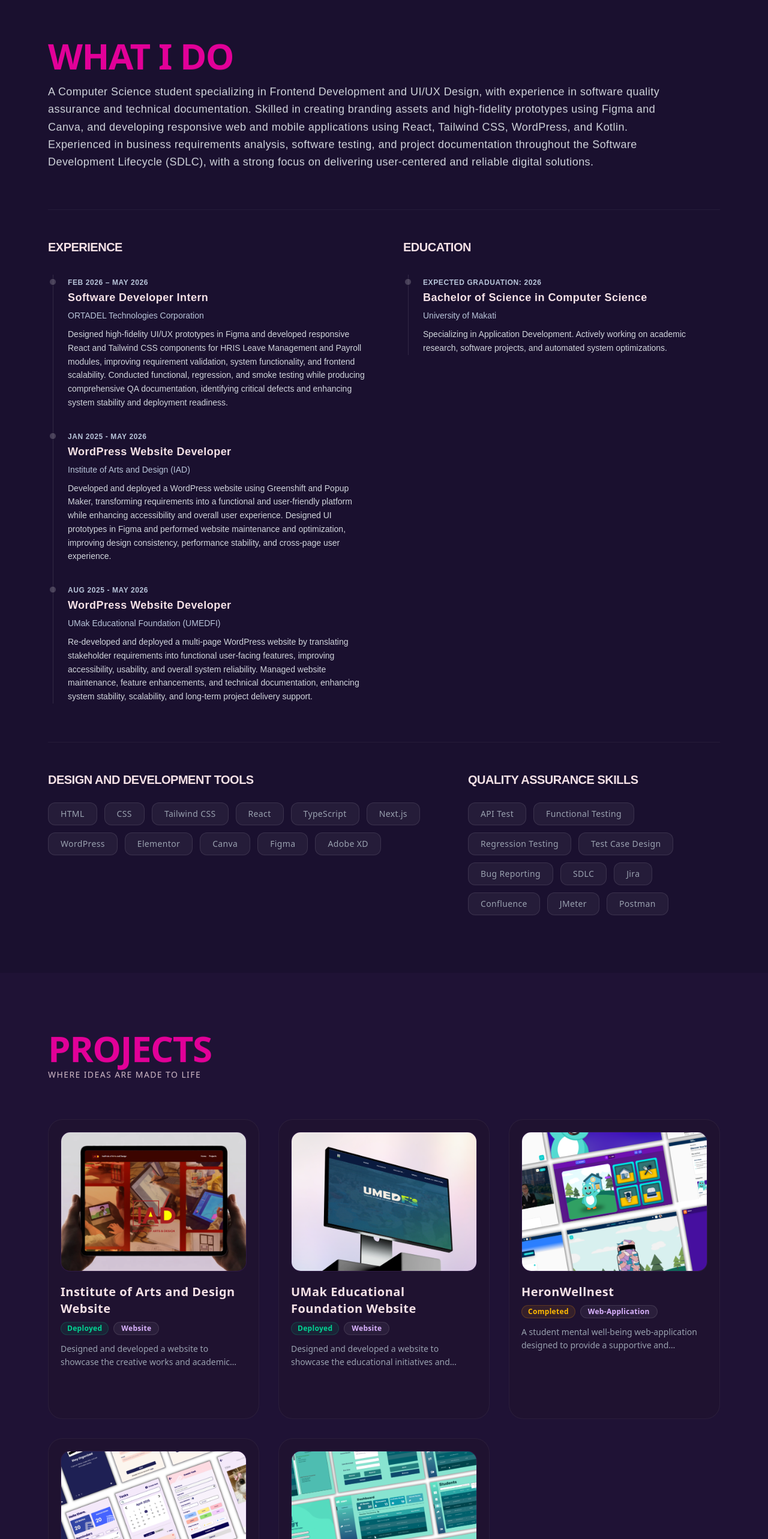
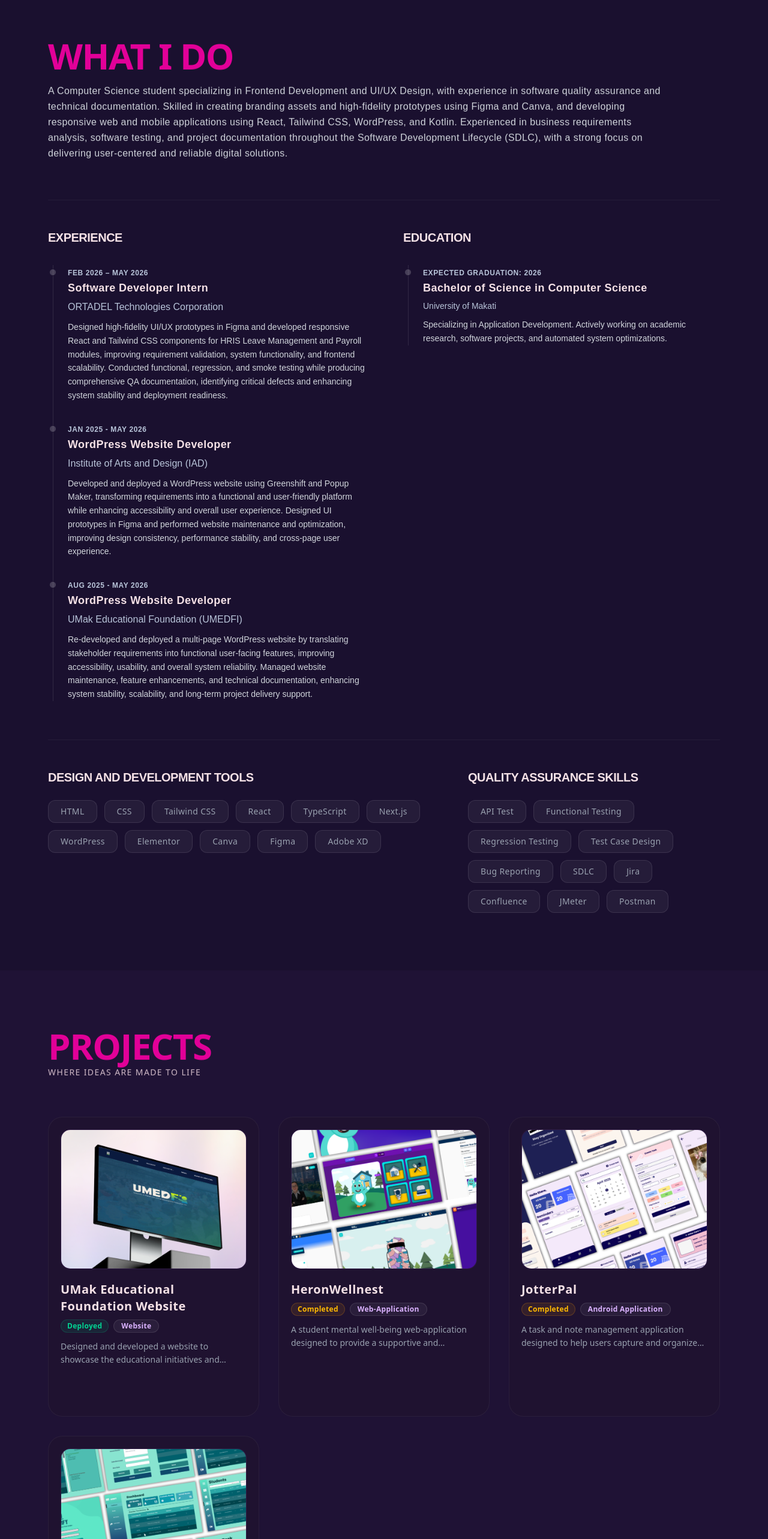
Before and after one commit to faith-hue/Faith-Portfolio, a React (Vite) app in the folder portfolio/: page / in a window 1280 px wide. Shown: the part 833-3399 px from the top of the page at 60% size. Built offline with nearby package versions, Linux system fonts and the light colour scheme.

Commit message:
removed iad website from my projects

```diff
--- a/portfolio/src/components/about.tsx
+++ b/portfolio/src/components/about.tsx
@@ -53,7 +53,7 @@ export const About: React.FC = () => {
           <h2 className="text-5xl sm:text-6xl font-cs_gordon font-black uppercase tracking-tight text-[#E20098]">
             What I Do
           </h2>
-          <p className="text-gray-300 text-sm sm:text-base md:text-lg leading-relaxed max-w-5xl tracking-wide font-montserrat font-normal">
+          <p className="text-gray-300 text-base  leading-relaxed max-w-5xl tracking-wide font-montserrat font-normal">
             A Computer Science student specializing in Frontend Development and UI/UX Design, with
             experience in software quality assurance and technical documentation. Skilled in creating branding
             assets and high-fidelity prototypes using Figma and Canva, and developing responsive web and
@@ -84,10 +84,10 @@ export const About: React.FC = () => {
                     <h4 className="text-lg font-bold tracking-wide text-[#F5E1E6] group-hover:text-[#A855F7] transition-colors duration-200">
                       {exp.role}
                     </h4>
-                    <p className="text-sm font-montserrat font-medium text-[#B8C4D9]">
+                    <p className="text-base font-montserrat font-medium text-[#B8C4D9]">
                       {exp.institution}
                     </p>
-                    <p className="text-xs sm:text-sm text-gray-300 font-normal leading-relaxed pt-1">
+                    <p className="text-sm sm:text-sm text-gray-300 font-normal leading-relaxed pt-1">
                       {exp.details}
                     </p>
                   </div>
--- a/portfolio/src/components/projects.tsx
+++ b/portfolio/src/components/projects.tsx
@@ -20,15 +20,15 @@ export const Projects: React.FC = () => {
   useScrollReveal();
 
   const projectData: ProjectItem[] = [
-    {
-      id: 1,
-      title: 'Institute of Arts and Design Website',
-      category: 'Website',
-      description: 'Designed and developed a website to showcase the creative works and academic offerings of the Institute of Arts and Design, providing an engaging platform for students, faculty, and visitors to explore the vibrant world of art and design education.',
-      imageUrl: 'images/iad.png',
-      status: 'Deployed',
-      liveUrl: 'https://iadcreatives.com/',
-    },
+    // {
+    //   id: 1,
+    //   title: 'Institute of Arts and Design Website',
+    //   category: 'Website',
+    //   description: 'Designed and developed a website to showcase the creative works and academic offerings of the Institute of Arts and Design, providing an engaging platform for students, faculty, and visitors to explore the vibrant world of art and design education.',
+    //   imageUrl: 'images/iad.png',
+    //   status: 'Deployed',
+    //   liveUrl: 'https://iadcreatives.com/',
+    // },
     {
       id: 2,
       title: 'UMak Educational Foundation Website',
```
